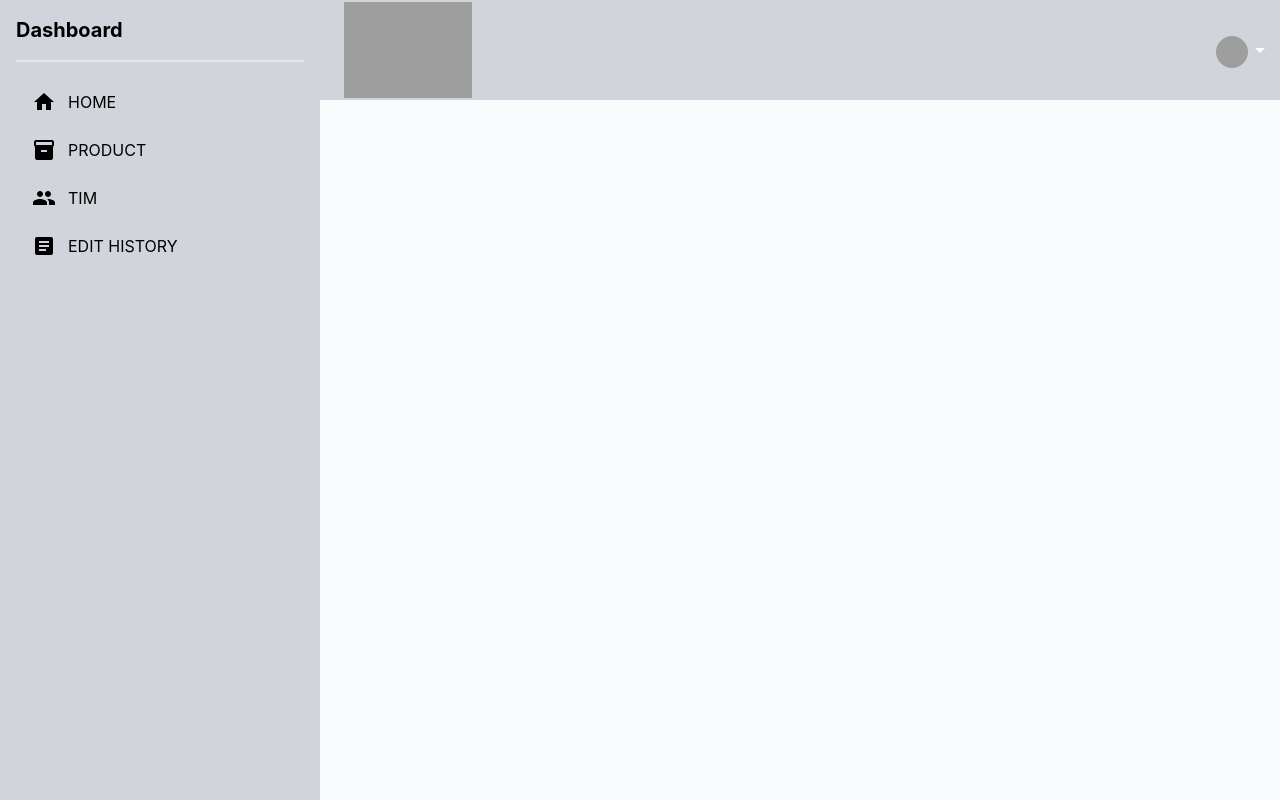
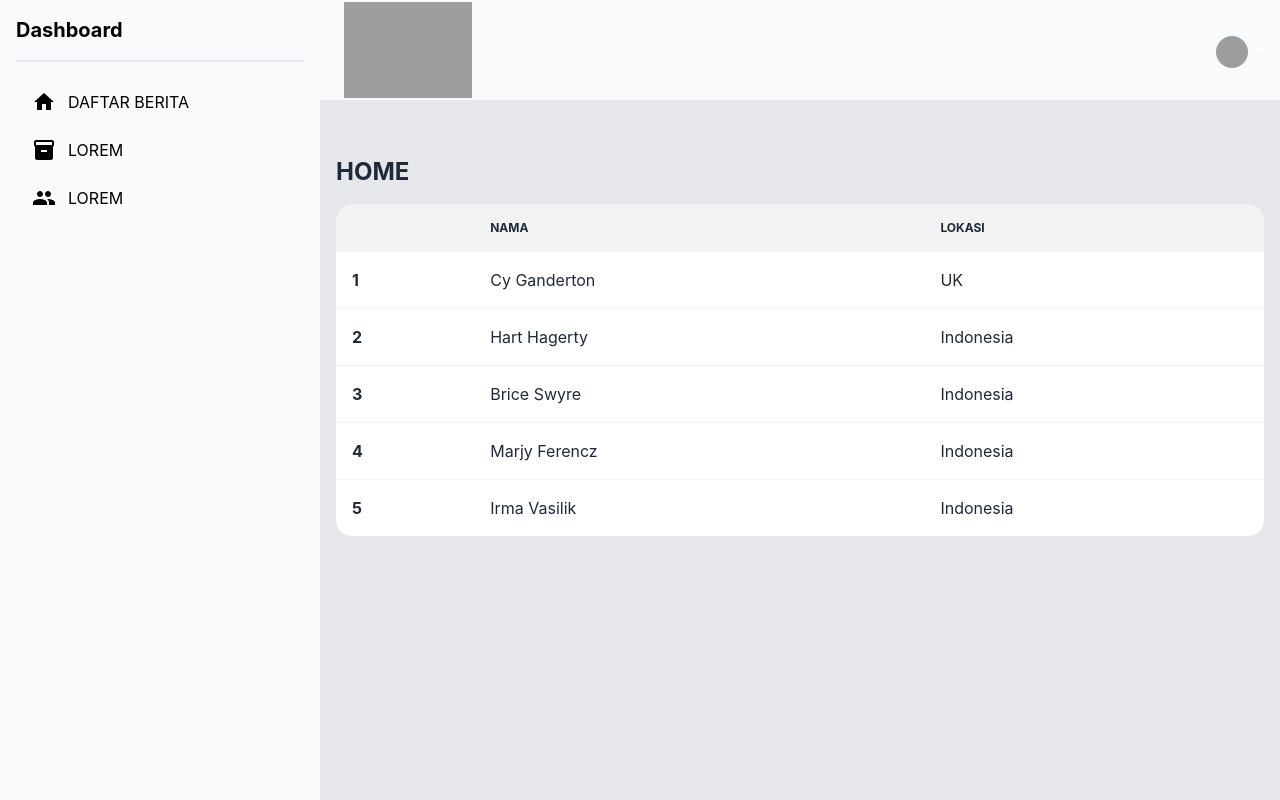
Before and after one commit to Abyanzhafran/ORMNicro, a React (Create React App) app in the folder frontend/: page /newsList in a window 1280 px wide. Built offline with nearby package versions, Linux system fonts and the light colour scheme; grey boxes are pictures that could not be loaded.

Commit message:
update fe

```diff
--- a/frontend/src/App.js
+++ b/frontend/src/App.js
@@ -1,15 +1,9 @@
 import './App.css';
-// import Introduction from './components/introduction';
 import LayoutDashboard from './components/LayoutDashboard';
 
 function App() {
   return (
-    // <div>
-    //   <span>itulah</span>
-    //   <Introduction></Introduction>
-    // </div>
     <div>
-      {/* <span>itulah</span> */}
       <LayoutDashboard></LayoutDashboard>
     </div>
   );
--- a/frontend/src/components/LayoutDashboard.js
+++ b/frontend/src/components/LayoutDashboard.js
@@ -4,37 +4,42 @@ import ArrowDropDownIcon from '@mui/icons-material/ArrowDropDown';
 import HomeIcon from '@mui/icons-material/Home';
 import Inventory2Icon from '@mui/icons-material/Inventory2';
 import GroupIcon from '@mui/icons-material/Group';
-import ArticleIcon from '@mui/icons-material/Article';
+import {
+  Link,
+  Route,
+  Routes
+} from "react-router-dom";
+import NewsList from '../pages/NewsList';
+import ItulahPage from '../pages/ItulahPage';
 
-export default function LayoutDashboard({ children }) {
+export default function LayoutDashboard() {
   const btnSidebar = [
     {
       icon: <HomeIcon />,
-      name: 'HOME'
+      name: 'DAFTAR BERITA',
+      link: '/newsList'
     },
     {
       icon: <Inventory2Icon />,
-      name: 'PRODUCT'
+      name: 'LOREM',
+      link: '/newsList'
     },
     {
       icon: <GroupIcon />,
-      name: 'TIM'
-    },
-    {
-      icon: <ArticleIcon />,
-      name: 'EDIT HISTORY'
+      name: 'LOREM',
+      link: '/itulahPage'
     },
   ];
 
   return (
     <>
-      <div className="shadow bg-gray-300 drawer drawer-mobile h-screen">
+      <div className="shadow bg-gray-50 drawer drawer-mobile h-screen">
         <input id="my-drawer-2" type="checkbox" className="drawer-toggle" />
         <div className="flex flex-col items-center justify-center drawer-content">
-          <div className="w-full navbar flex items-center bg-skyNight sticky top-0">
+          <div className="w-full navbar flex items-center bg-gray-50 sticky top-0">
             <div className="flex-none lg:hidden">
-              <label for="my-drawer-2" class="btn btn-square btn-ghost">
-                <MenuIcon className="text-white" />
+              <label for="my-drawer-2" className="btn btn-square btn-ghost">
+                <MenuIcon className="text-black" />
               </label>
             </div>
             <div className="flex-1 px-2 mx-2">
@@ -49,23 +54,26 @@ export default function LayoutDashboard({ children }) {
               <ArrowDropDownIcon className="text-white" />
             </button>
           </div>
-          <main className="flex h-full w-full justify-center items-start bg-gray-50">
-            {children}
+          <main className="flex h-full w-full justify-center items-start bg-gray-200">
+            <Routes>
+              <Route path="/newsList" element={<NewsList />} />
+              <Route path="/itulahPage" element={<ItulahPage />} />
+            </Routes>
           </main>
         </div>
         <div className="drawer-side">
           <label for="my-drawer-2" className="drawer-overlay"></label>
-          <ul className="menu p-4 overflow-y-auto w-80 bg-skyNight text-base-content">
+          <ul className="menu p-4 overflow-y-auto w-80 bg-gray-50 text-base-content">
             <div>
               <span className="text-xl font-bold text-black">Dashboard</span>
             </div>
-            <div className="border-b-2 bg-white my-4" />
+            <div className="border-b-2 bg-black my-4" />
             <li className="text-black">
               {btnSidebar.map((el) => (
-                <a className="flex gap-3">
+                <Link to={el.link} className="flex gap-3">
                   {el.icon}
                   {el.name}
-                </a>
+                </Link>
               ))}
             </li>
           </ul>
--- a/frontend/src/error-page.jsx
+++ b/frontend/src/error-page.jsx
@@ -6,11 +6,15 @@ export default function ErrorPage() {
 
   return (
     <div id="error-page">
-      <h1>Oops!</h1>
-      <p>Sorry, an unexpected error has occurred.</p>
-      <p>
-        <i>{error.statusText || error.message}</i>
-      </p>
+      <div className="flex items-center justify-center w-full h-screen">
+        <div className="text-lg">
+          <h1>Oops!</h1>
+          <p>Sorry, an unexpected error has occurred.</p>
+          <p>
+            <i>{error.statusText || error.message}</i>
+          </p>
+        </div>
+      </div>
     </div>
   );
 }
--- a/frontend/src/index.js
+++ b/frontend/src/index.js
@@ -1,13 +1,18 @@
 import React from 'react';
 import ReactDOM from 'react-dom/client';
 import './index.css';
-import App from './App';
+import LayoutDashboard from './components/LayoutDashboard';
 import reportWebVitals from './reportWebVitals';
+import {
+  BrowserRouter as Router
+} from "react-router-dom";
 
 const root = ReactDOM.createRoot(document.getElementById('root'));
 root.render(
   <React.StrictMode>
-    <App />
+    <Router>
+      <LayoutDashboard />
+    </Router>
   </React.StrictMode>
 );
 
--- a/frontend/src/main.jsx
+++ /dev/null
@@ -1,25 +0,0 @@
-import React from "react";
-import ReactDOM from "react-dom/client";
-import {
-  createBrowserRouter,
-  RouterProvider,
-  Route,
-} from "react-router-dom";
-import "./index.css";
-import Root from "./routes/root";
-import ErrorPage from "./error-page";
-
-
-const router = createBrowserRouter([
-  {
-    path: "/",
-    element: <Root />,
-    errorElement: <ErrorPage />,
-  },
-]);
-
-ReactDOM.createRoot(document.getElementById("root")).render(
-  <React.StrictMode>
-    <RouterProvider router={router} />
-  </React.StrictMode>
-);
--- /dev/null
+++ b/frontend/src/pages/ItulahPage.js
@@ -0,0 +1,9 @@
+function ItulahPage() {
+  return (
+    <div className="flex items-center justify-center h-screen">
+      <span className="text-2xl font-bold">Hellooo itulah page</span>
+    </div>
+  )
+}
+
+export default ItulahPage;
--- /dev/null
+++ b/frontend/src/pages/NewsList.js
@@ -0,0 +1,61 @@
+// import LayoutDashboard from '../components/LayoutDashboard';
+
+const newsList = () => {
+  const userData = [
+    {
+      id: '1',
+      name: '	Cy Ganderton',
+      location: 'UK',
+    },
+    {
+      id: '2',
+      name: 'Hart Hagerty',
+      location: 'Indonesia',
+    },
+    {
+      id: '3',
+      name: 'Brice Swyre',
+      location: 'Indonesia',
+    },
+    {
+      id: '4',
+      name: 'Marjy Ferencz',
+      location: 'Indonesia',
+    },
+    {
+      id: '5',
+      name: 'Irma Vasilik',
+      location: 'Indonesia',
+    },
+  ];
+
+  return (
+    <div className="flex flex-col w-full px-4 mt-14">
+      <div className="mb-4">
+        <span className="font-bold text-2xl">HOME</span>
+      </div>
+      <div class="overflow-x-auto">
+        <table class="table w-full">
+          <thead>
+            <tr>
+              <th></th>
+              <th>Nama</th>
+              <th>Lokasi</th>
+            </tr>
+          </thead>
+          <tbody>
+            {userData.map((user) => (
+              <tr>
+                <th>{user.id}</th>
+                <td>{user.name}</td>
+                <td>{user.location}</td>
+              </tr>
+            ))}
+          </tbody>
+        </table>
+      </div>
+    </div>
+  );
+};
+
+export default newsList;
```
